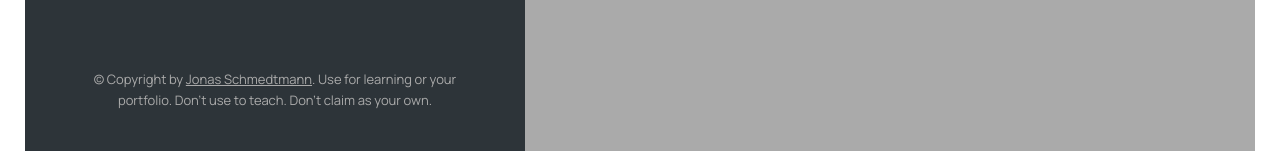
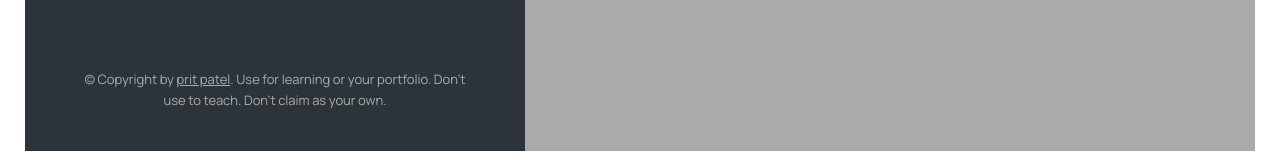
Before and after one commit to pritpatel999/mapty, a plain HTML site: page index.html in a window 1280 px wide. Shown: the part 624-784 px from the top of the page. Drawn offline with nearby package versions, Linux system fonts and the light colour scheme.

Commit message:
remove comments and unnecessary code

```diff
--- a/index.html
+++ b/index.html
@@ -17,7 +17,6 @@
     <script defer src="https://unpkg.com/leaflet@1.8.0/dist/leaflet.js"
         integrity="sha512-BB3hKbKWOc9Ez/TAwyWxNXeoV9c1v6FIeYiBieIWkpLjauysF18NzgR1MBNBXf8/KABdlkX68nAhlwcDFLGPCQ=="
         crossorigin=""></script>
-    <!-- <script defer src="test.js"></script>  -->
     <script defer src="script.js"></script> <!-- we can access data from test.js in script.js. -->
     <title>mapty // Map your workouts</title>
 </head>
@@ -105,7 +104,7 @@
 
         <p class="copyright">
             &copy; Copyright by
-            <a class="twitter-link" target="_blank" href="https://twitter.com/jonasschmedtman">Jonas Schmedtmann</a>.
+            <a class="twitter-link" target="_blank" href="#">prit patel</a>.
             Use for learning or your portfolio. Don't use to teach. Don't claim
             as your own.
         </p>
```
